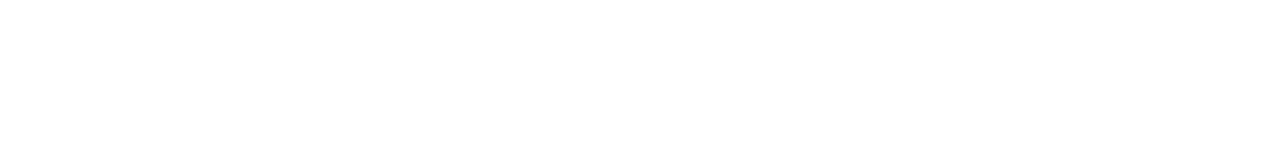
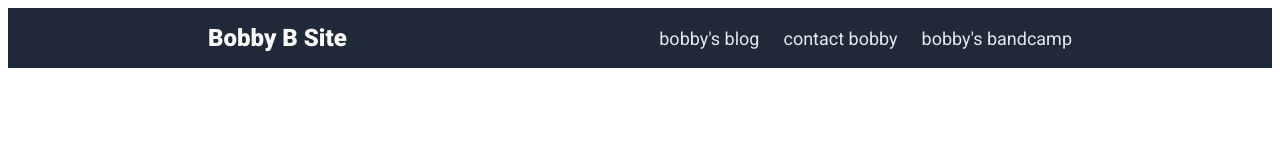
Before and after one commit to bobbybgit/odin-landing-page, a plain HTML site: page index.html in a window 1280 px wide. Drawn offline with Linux system fonts and the light colour scheme.

Commit message:
Added Roboto imports, set up header

```diff
--- a/index.html
+++ b/index.html
@@ -1,12 +1,25 @@
 <!DOCTYPE html>
 <html lang="en">
     <head>
+        <link rel="preconnect" href="https://fonts.googleapis.com">
+        <link rel="preconnect" href="https://fonts.gstatic.com" crossorigin>
+        <link href="https://fonts.googleapis.com/css2?family=Roboto:ital,wght@0,400;0,900;1,300&display=swap" rel="stylesheet">
         <meta charset="UTF-8">
         <link rel="stylesheet" href="style.css"/>
         <title>Odin Landing Page</title>
+        <style>
+            @import url('https://fonts.googleapis.com/css2?family=Roboto:ital,wght@0,400;0,900;1,300&display=swap');
+        </style>
     </head>
     <body>
-        <div class="header"></div>
+        <div class="header">
+            <h3>Bobby B Site</h3>
+            <ul>
+                <li><a href="">bobby's blog</a></li>
+                <li><a href="">contact bobby</a></li>
+                <li><a href="">bobby's bandcamp</a></li>
+            </ul>
+        </div>
         <div class="window">
             <div class="first-quarter"></div>
             <div class="second-quarter"></div>
--- a/style.css
+++ b/style.css
@@ -0,0 +1,29 @@
+body{
+    font-family: 'Roboto', sans-serif;
+}
+
+.header{
+    display: flex;
+    justify-content: space-between;
+    align-items: center;
+    background-color: #1F2937;
+    padding: 0 200px;
+    height: 60px;
+}
+
+.header h3{
+   color: #F9FAF8;
+   font-size: 24px;
+}
+
+li > a, hero-secondary{
+    color: #E5E7EB;
+    font-size: 18px;
+    text-decoration: none;
+}
+
+ul{
+    display: flex;
+    gap: 24px;
+    list-style-type: none;
+}
```
